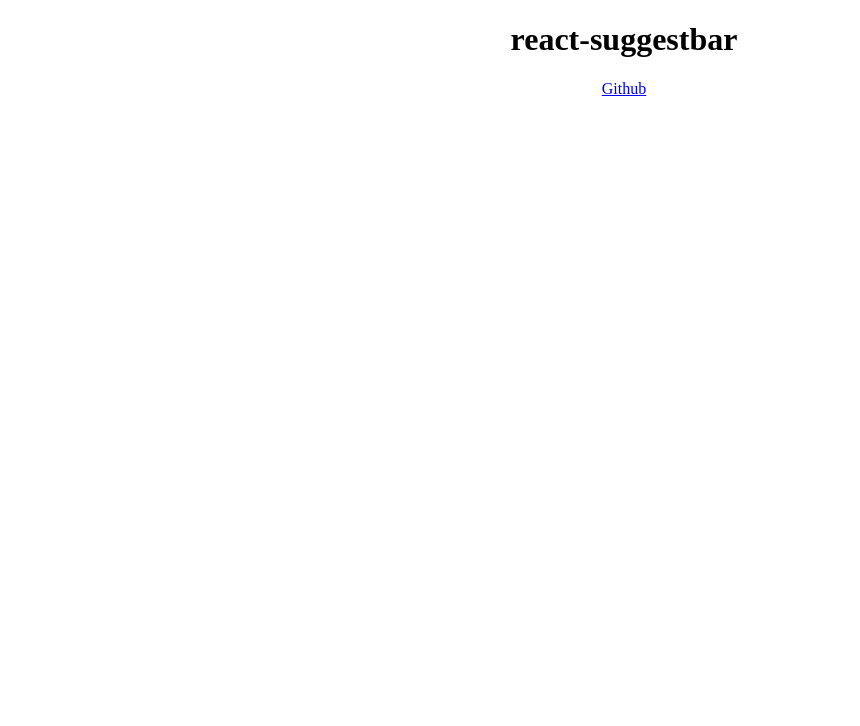
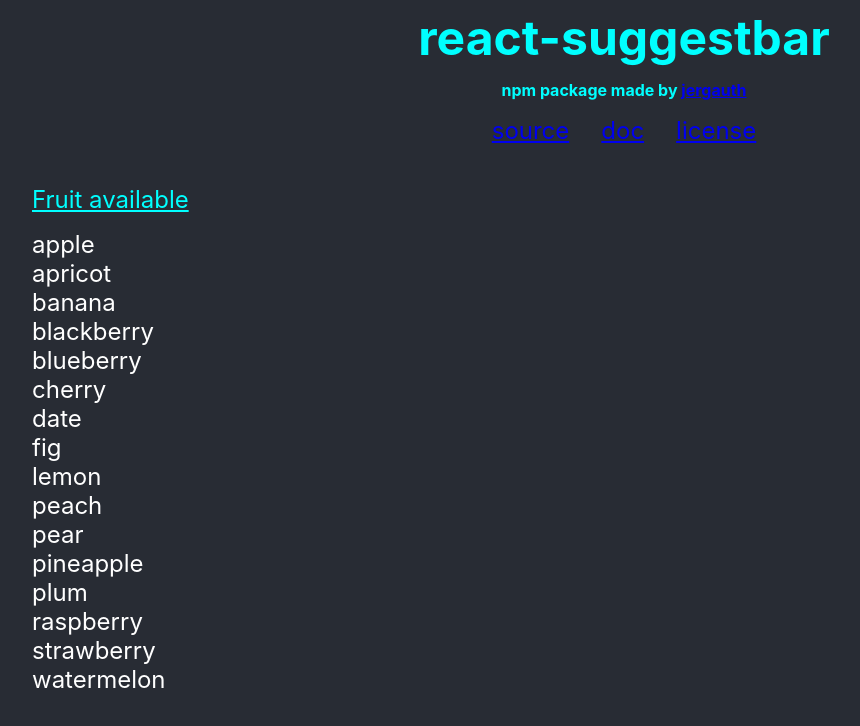
Before and after one commit to jeremie-gauthier/react-suggestbar, a Gatsby site: page / in a window 1280 px wide. Shown: the whole page, without its empty margins (16-876 px from the left). Built offline with nearby package versions, Linux system fonts and the light colour scheme; Gatsby itself is replaced by a stand-in of ours.

Commit message:
first commit

```diff
--- /dev/null
+++ b/src/components/header.jsx
@@ -0,0 +1,41 @@
+import React from "react";
+import styles from "./header.module.css";
+
+export default () => (
+	<header>
+		<h1>react-suggestbar</h1>
+		<h2>
+			npm package made by{" "}
+			<a
+				href="https://github.com/jeremie-gauthier"
+				target="_blank"
+				rel="noreferrer"
+			>
+				jergauth
+			</a>
+		</h2>
+		<div className={styles.links}>
+			<a
+				href="https://github.com/jeremie-gauthier/react-suggestbar"
+				target="_blank"
+				rel="noreferrer"
+			>
+				source
+			</a>
+			<a
+				href="https://github.com/jeremie-gauthier/react-suggestbar/blob/master/README.md"
+				target="_blank"
+				rel="noreferrer"
+			>
+				doc
+			</a>
+			<a
+				href="https://github.com/jeremie-gauthier/react-suggestbar/blob/master/LICENSE"
+				target="_blank"
+				rel="noreferrer"
+			>
+				license
+			</a>
+		</div>
+	</header>
+);
--- /dev/null
+++ b/src/components/header.module.css
@@ -0,0 +1,23 @@
+header {
+	text-align: center;
+	color: aqua;
+}
+
+h1 {
+	margin: 0;
+}
+
+h2 {
+	font-size: 1rem;
+	margin-bottom: 0;
+}
+
+.links {
+	display: flex;
+	flex-direction: row;
+	justify-content: center;
+}
+
+.links a {
+	margin: 1rem;
+}
--- a/src/pages/index.js
+++ b/src/pages/index.js
@@ -1,21 +1,92 @@
-import React from "react";
+import React, { useState } from "react";
 import SEO from "../components/seo";
+import Header from "../components/header";
+// import SuggestBar from "react-suggestbar";
 import "../styles/global.css";
 
+const fruits = [
+	"apple",
+	"apricot",
+	"banana",
+	"blackberry",
+	"blueberry",
+	"cherry",
+	"date",
+	"fig",
+	"lemon",
+	"peach",
+	"pear",
+	"pineapple",
+	"plum",
+	"raspberry",
+	"strawberry",
+	"watermelon",
+];
+
+function FruitAvailable({ suggestions }) {
+	const renderFruits = () =>
+		fruits.map((fruit, index) => (
+			<li
+				key={index}
+				className={suggestions.includes(fruit) ? "suggested" : ""}
+			>
+				{fruit}
+			</li>
+		));
+
+	return (
+		<ul>
+			<li className="list-name">Fruit available</li>
+			{renderFruits()}
+		</ul>
+	);
+}
+
 const IndexPage = () => {
+	const [suggestions, setSuggestions] = useState([]);
+	const [search, setSearch] = useState("");
+
+	const change = (e) => {
+		let value = e.target.value;
+		console.log(value);
+		setSearch(value.replace(/\s/g, ""));
+		if (value === "") {
+			setSuggestions([]);
+		} else {
+			setSuggestions(fruits.filter((fruit) => fruit.startsWith(value)));
+		}
+	};
+
+	const submit = () => {
+		console.log(`SUBMIT: ${search}`);
+		setSearch("");
+	};
+
+	const click = (suggestion) => {
+		console.log(`Accept: ${suggestion}`);
+		setSearch("");
+	};
+
 	return (
 		<>
 			<SEO title="Home" />
-			<header>
-				<h1>react-suggestbar</h1>
-				<a
-					href="https://github.com/jeremie-gauthier/react-suggestbar"
-					target="_blank"
-					rel="noreferrer"
-				>
-					Github
-				</a>
-			</header>
+			<Header />
+			<div className="core">
+				<FruitAvailable suggestions={suggestions} />
+				{/* <SuggestBar
+					inputValue={search}
+					onInputChange={change}
+					onInputSubmit={submit}
+					suggestData={suggestions}
+					onSuggestClick={click}
+					inputPlaceholder={"Type something..."}
+					submitBtn={"Submit"}
+					inputClassName={"inputClassName"}
+					containerClassName={"containerClassName"}
+					suggestContainerClassName={"suggestContainerClassName"}
+					suggestClassName={"suggestClassName"}
+				/> */}
+			</div>
 		</>
 	);
 };
--- a/src/styles/global.css
+++ b/src/styles/global.css
@@ -1,3 +1,30 @@
-header {
-	text-align: center;
+body {
+	background-color: #282c34;
+	display: flex;
+	flex-direction: column;
+	font-size: 1.5rem;
+	color: white;
+	font-family: -apple-system, BlinkMacSystemFont, "Segoe UI", "Roboto", "Oxygen",
+		"Ubuntu", "Cantarell", "Fira Sans", "Droid Sans", "Helvetica Neue",
+		sans-serif;
 }
+
+.core {
+	display: flex;
+	flex-direction: row;
+}
+
+ul {
+	list-style: none;
+}
+
+.suggested {
+	color: aqua;
+	font-weight: bold;
+}
+
+.list-name {
+	color: aqua;
+	text-decoration: underline;
+	margin-bottom: 1rem;
+}
```
Also changed, not shown: 1 other file.
